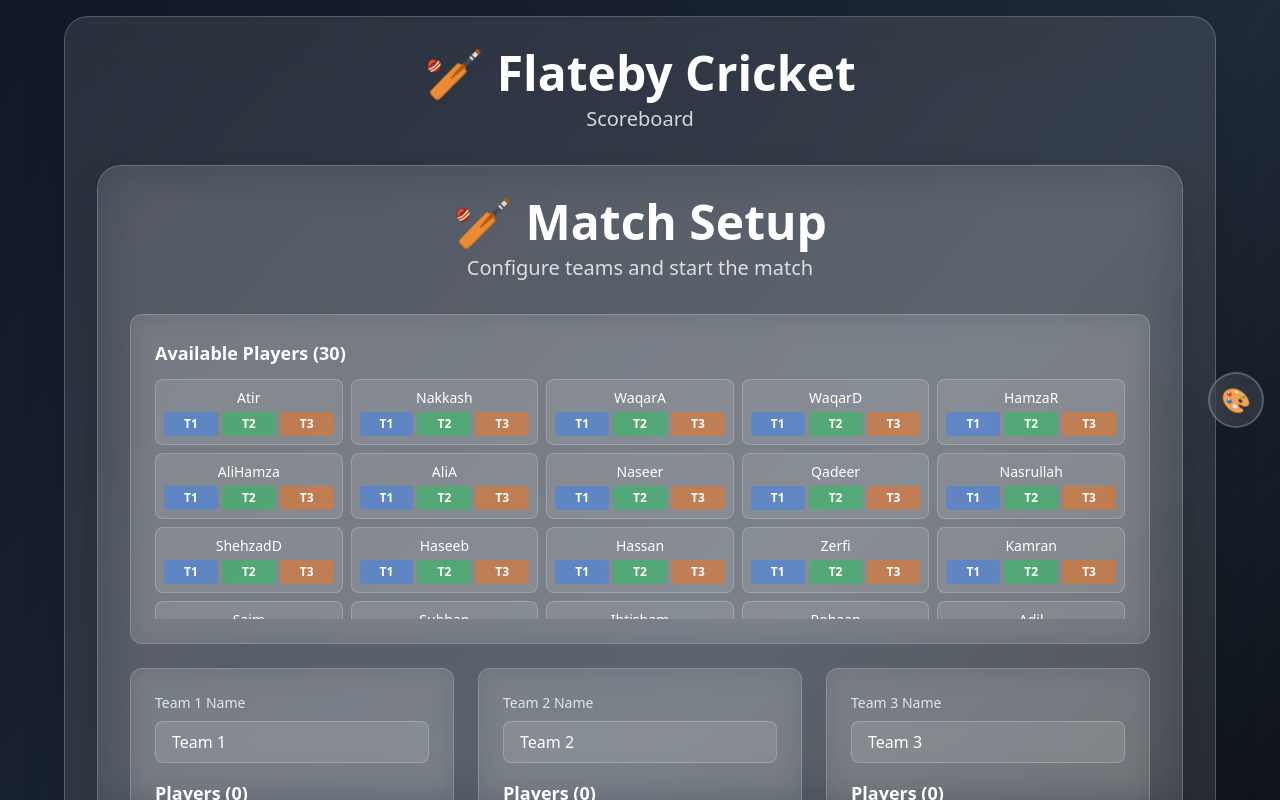
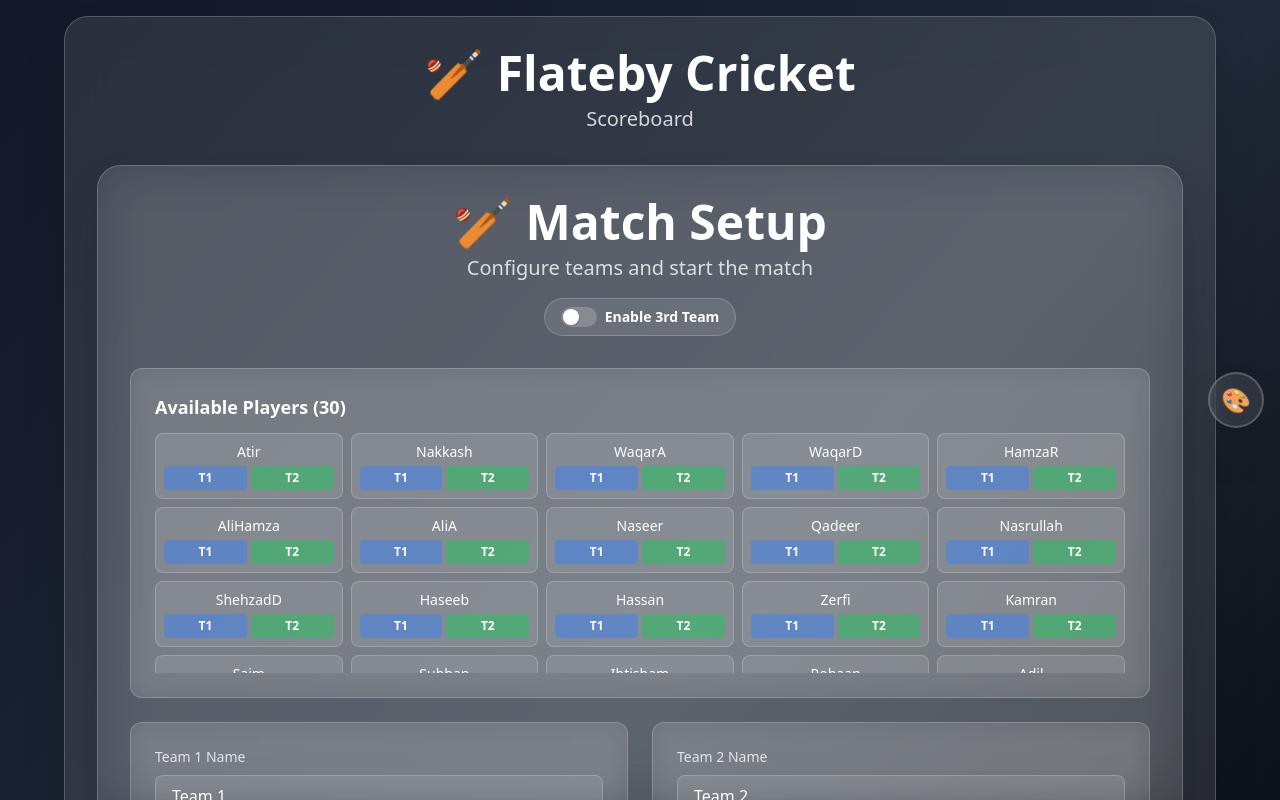
Before and after one commit to waqarmalyk/Scoreboard, a React (Vite) app: page / in a window 1280 px wide. Built offline with nearby package versions, Linux system fonts and the light colour scheme.

Commit message:
add toggle for 3rd team

```diff
--- a/src/components/PlayerSetup.tsx
+++ b/src/components/PlayerSetup.tsx
@@ -1,3 +1,5 @@
+import { useState, useEffect } from 'react';
+
 // Predefined list of players
 const PREDEFINED_PLAYERS = [
   'Atir',
@@ -103,12 +105,23 @@ export const PlayerSetup: React.FC<PlayerSetupProps> = ({
   getBorderColor,
   getPlaceholderColor,
 }) => {
+  const [showThirdTeam, setShowThirdTeam] = useState(false);
+
+  // When third team is hidden, always reset to T1 vs T2
+  useEffect(() => {
+    if (!showThirdTeam) {
+      onMatchTeamAChange(1);
+      onMatchTeamBChange(2);
+    }
+    // eslint-disable-next-line react-hooks/exhaustive-deps
+  }, [showThirdTeam]);
+
   // Filter out players already in any of the three teams
   const availablePlayers = PREDEFINED_PLAYERS.filter(
     (player) =>
       !team1Players.includes(player) &&
       !team2Players.includes(player) &&
-      !team3Players.includes(player),
+      (!showThirdTeam || !team3Players.includes(player)),
   );
 
   // Used for display labels / buttons — shows fallback when empty
@@ -132,16 +145,19 @@ export const PlayerSetup: React.FC<PlayerSetupProps> = ({
   };
 
   // All possible match-up combos
-  const matchups: Array<{ a: 1 | 2 | 3; b: 1 | 2 | 3 }> = [
+  const allMatchups: Array<{ a: 1 | 2 | 3; b: 1 | 2 | 3 }> = [
     { a: 1, b: 2 },
     { a: 1, b: 3 },
     { a: 2, b: 3 },
   ];
+  const matchups = showThirdTeam
+    ? allMatchups
+    : allMatchups.filter(({ a, b }) => a !== 3 && b !== 3);
 
   const renderTeamCard = (teamNum: 1 | 2 | 3) => {
     const players = getTeamPlayers(teamNum);
     const otherTeams = ([1, 2, 3] as (1 | 2 | 3)[]).filter(
-      (t) => t !== teamNum,
+      (t) => t !== teamNum && (showThirdTeam || t !== 3),
     );
     const onChangeName =
       teamNum === 1
@@ -252,9 +268,31 @@ export const PlayerSetup: React.FC<PlayerSetupProps> = ({
           >
             🏏 Match Setup
           </h1>
-          <p className={`text-xl ${getTextColorLight()}`}>
+          <p className={`text-xl ${getTextColorLight()} mb-4`}>
             Configure teams and start the match
           </p>
+          {/* 3rd team toggle */}
+          <button
+            onClick={() => setShowThirdTeam((prev) => !prev)}
+            className={`inline-flex items-center gap-2 px-4 py-2 rounded-full border font-semibold text-sm transition-all duration-200 ${
+              showThirdTeam
+                ? 'bg-orange-500/60 border-orange-300/70 text-white'
+                : `${getGlassColor()} border-white/20 ${getTextColor()} hover:bg-white/10`
+            }`}
+          >
+            <span
+              className={`w-9 h-5 rounded-full relative transition-colors duration-200 flex-shrink-0 ${
+                showThirdTeam ? 'bg-orange-400' : 'bg-white/20'
+              }`}
+            >
+              <span
+                className={`absolute top-0.5 w-4 h-4 bg-white rounded-full shadow transition-all duration-200 ${
+                  showThirdTeam ? 'left-4' : 'left-0.5'
+                }`}
+              />
+            </span>
+            Enable 3rd Team
+          </button>
         </div>
 
         {/* Predefined Players List */}
@@ -292,6 +330,7 @@ export const PlayerSetup: React.FC<PlayerSetupProps> = ({
                       >
                         T2
                       </button>
+                      {showThirdTeam && (
                         <button
                           onClick={() => onAddPlayerByName(3, player)}
                           className='flex-1 bg-orange-500/50 hover:bg-orange-500/70 rounded px-1 py-1 text-white text-xs font-semibold transition-all'
@@ -299,6 +338,7 @@ export const PlayerSetup: React.FC<PlayerSetupProps> = ({
                         >
                           T3
                         </button>
+                      )}
                     </div>
                   </div>
                 ))}
@@ -307,14 +347,17 @@ export const PlayerSetup: React.FC<PlayerSetupProps> = ({
           </div>
         )}
 
-        {/* All Three Team Cards */}
-        <div className='grid grid-cols-1 md:grid-cols-3 gap-6 mb-6'>
+        {/* Team Cards */}
+        <div
+          className={`grid grid-cols-1 gap-6 mb-6 ${showThirdTeam ? 'md:grid-cols-3' : 'md:grid-cols-2'}`}
+        >
           {renderTeamCard(1)}
           {renderTeamCard(2)}
-          {renderTeamCard(3)}
+          {showThirdTeam && renderTeamCard(3)}
         </div>
 
-        {/* Match Selection — which 2 of 3 teams are playing */}
+        {/* Match Selection — only shown when 3rd team is enabled */}
+        {showThirdTeam && (
           <div className='mb-6'>
             <div
               className={`${getGlassColor()} backdrop-blur-md rounded-xl border ${getBorderColor()} p-6`}
@@ -350,6 +393,7 @@ export const PlayerSetup: React.FC<PlayerSetupProps> = ({
               </div>
             </div>
           </div>
+        )}
 
         {/* Toss Configuration — only shows the two selected playing teams */}
         <div className='mb-6'>
```
Lines whose indentation alone changed are shown as unchanged.
